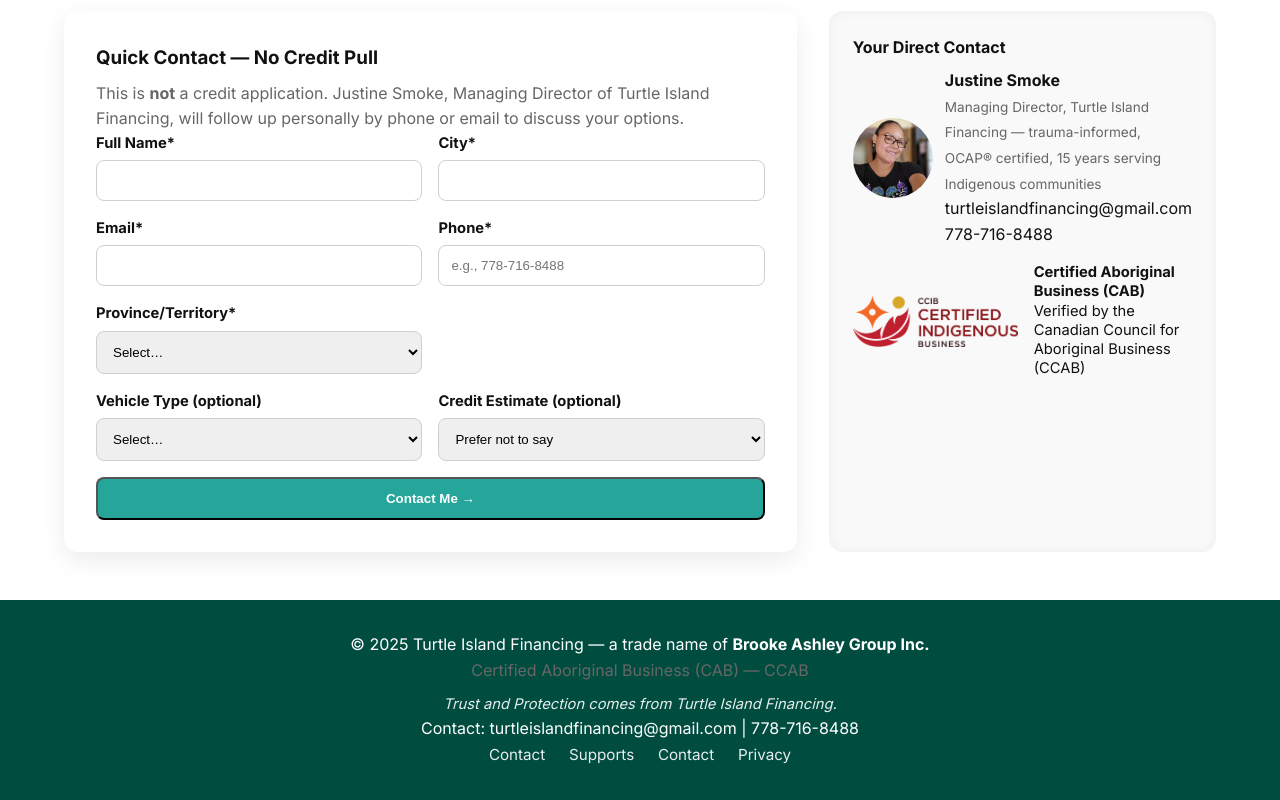
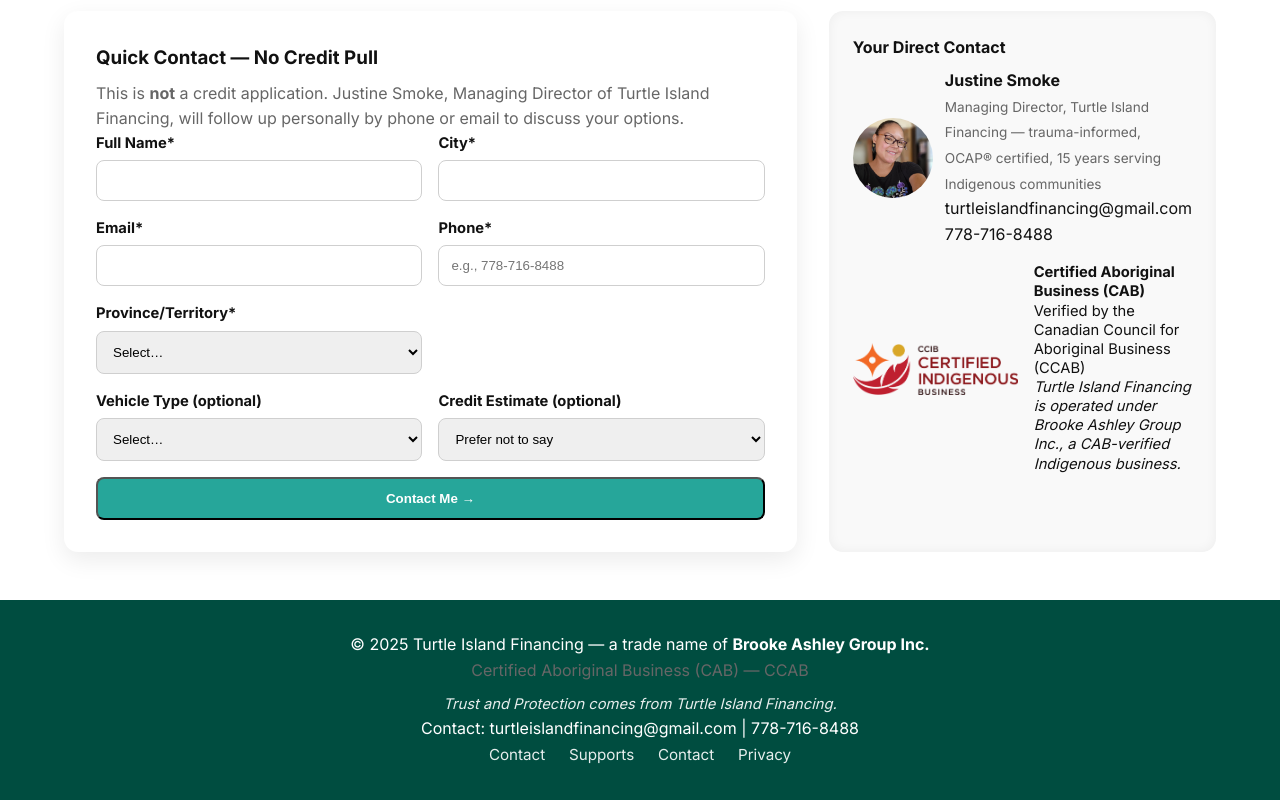
Before and after one commit to Brookeashleygroup/Turtle-Island-Financing, a plain HTML site: page index.html in a window 1280 px wide. Shown: the part 2528-3328 px from the top of the page. Drawn offline with Linux system fonts and the light colour scheme.

Commit message:
Update index.html

```diff
--- a/index.html
+++ b/index.html
@@ -192,7 +192,11 @@
 
         <div class="ccab-badge" style="margin-top:16px">
           <img src="assets/CIB-LogoH-Colour (1).png" alt="Certified Aboriginal Business (CAB) — CCAB" height="52">
-          <div class="ccab-text"><strong>Certified Aboriginal Business (CAB)</strong><br>Verified by the Canadian Council for Aboriginal Business (CCAB)</div>
+          <div class="ccab-text">
+            <strong>Certified Aboriginal Business (CAB)</strong><br>
+            Verified by the Canadian Council for Aboriginal Business (CCAB)<br>
+            <em>Turtle Island Financing is operated under Brooke Ashley Group Inc., a CAB-verified Indigenous business.</em>
+          </div>
         </div>
       </aside>
     </div>
```
